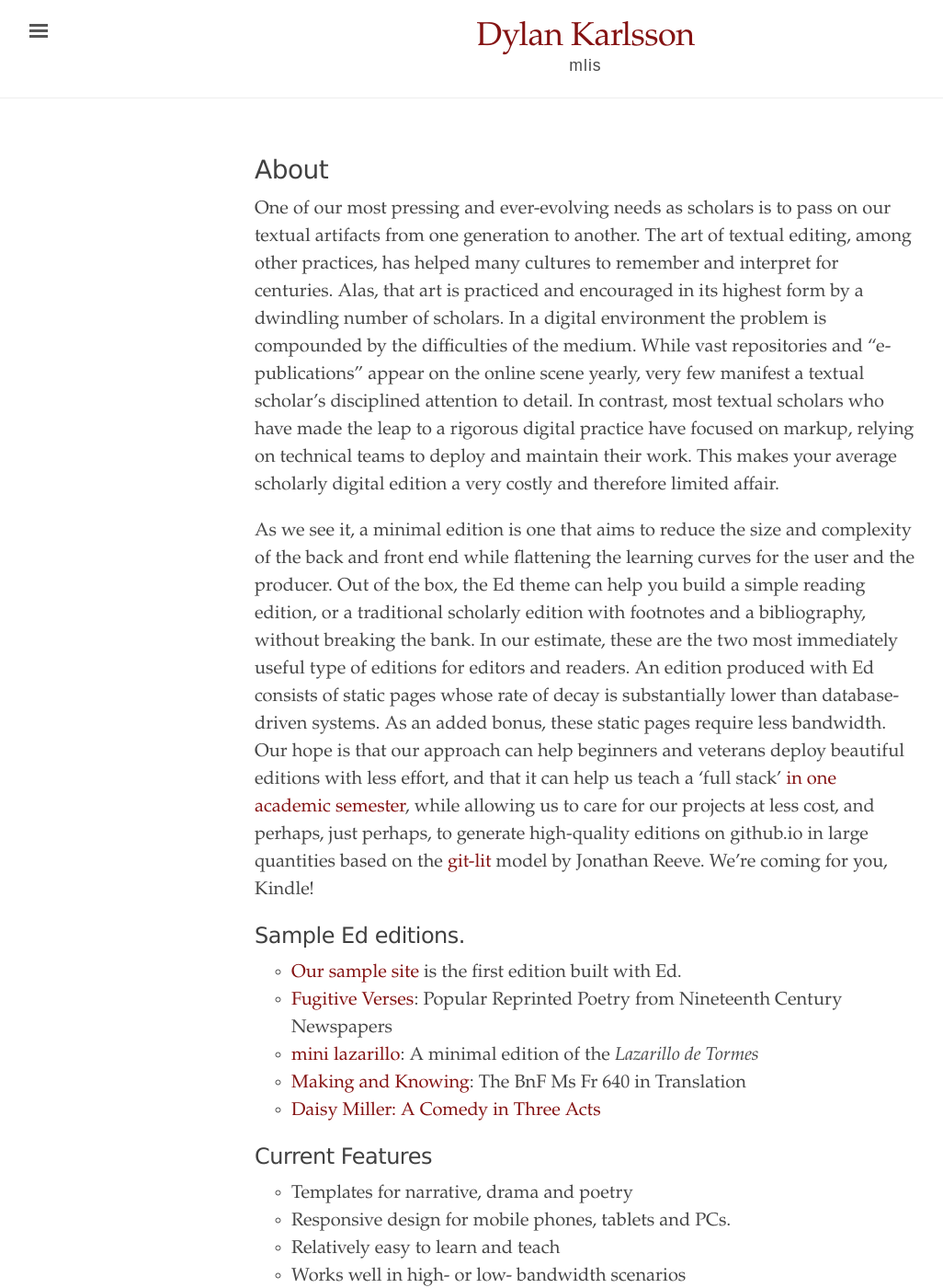
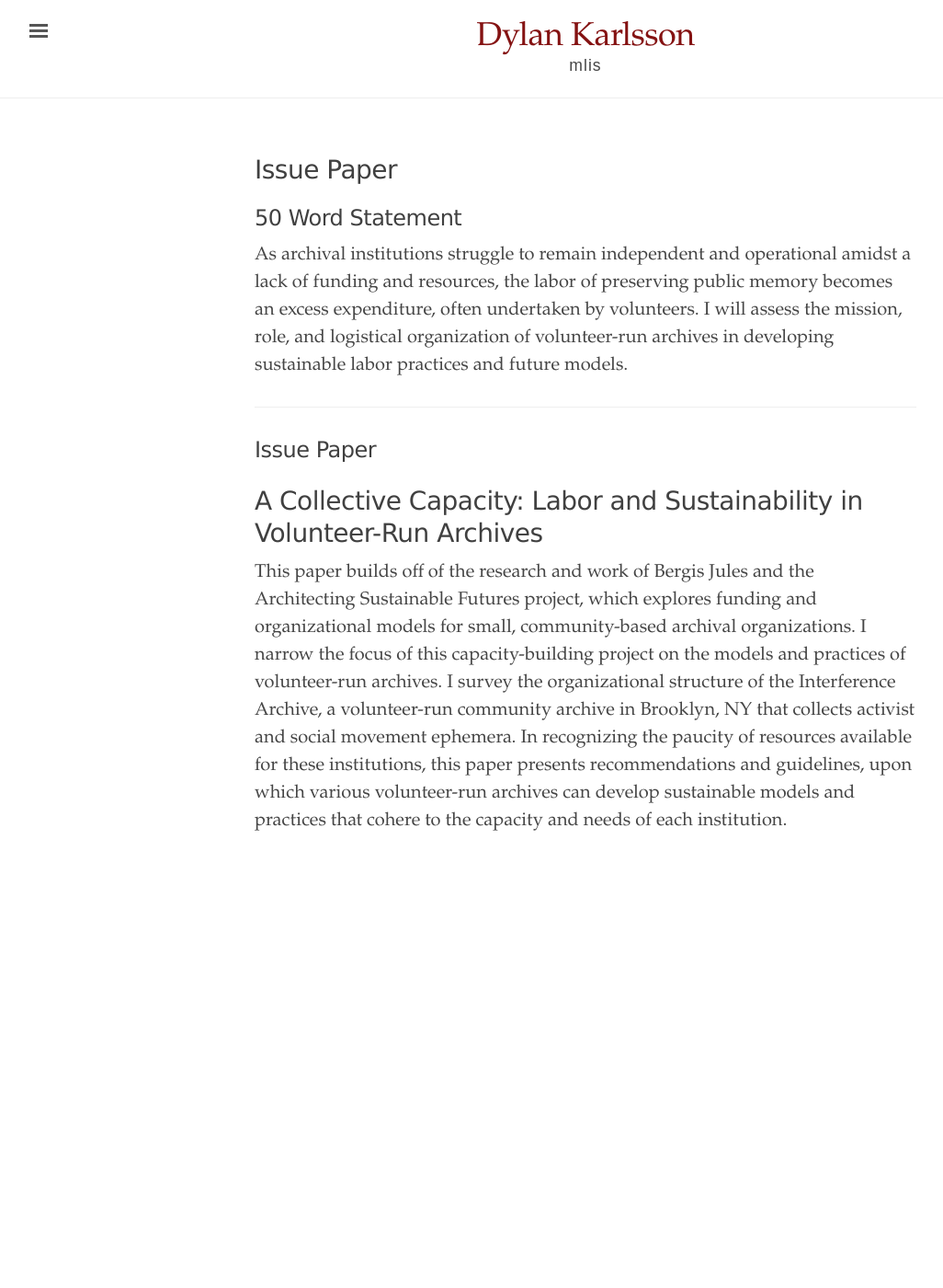
Before and after one commit to dylankarlsson/portfolio, a Jekyll site: the page built from about.md, in a window 1280 px wide and 1400 px high. Shown: the whole window at 92% size, without its empty margins (3-1029 px from the left). Built offline with Jekyll 4.4.1, drawn with Linux system fonts in a browser that asks for light colours; some of the changed text lies outside the part shown.

Commit message:
Update about and search

```diff
--- a/about.md
+++ b/about.md
@@ -1,59 +1,16 @@
 ---
 layout: page
-title: About
+title: Issue Paper
 ---
 
-One of our most pressing and ever-evolving needs as scholars is to pass on our textual artifacts
-from one generation to another. The art of textual editing, among other practices, has helped many
-cultures to remember and interpret for centuries. Alas, that art is practiced and encouraged in its
-highest form by a dwindling number of scholars. In a digital environment the problem is compounded
-by the difficulties of the medium. While vast repositories and "e-publications" appear on the
-online scene yearly, very few manifest a textual scholar's disciplined attention to detail. In
-contrast, most textual scholars who have made the leap to a rigorous digital practice have focused
-on markup, relying on technical teams to deploy and maintain their work. This makes your average
-scholarly digital edition a very costly and therefore limited affair.
+## 50 Word Statement
 
-As we see it, a minimal edition is one that aims to reduce the size and complexity of the back and
-front end while flattening the learning curves for the user and the producer. Out of the box, the Ed
-theme can help you build a simple reading edition, or a traditional scholarly edition with footnotes
-and a bibliography, without breaking the bank. In our estimate, these are the two most immediately
-useful type of editions for editors and readers. An edition produced with Ed consists of static
-pages whose rate of decay is substantially lower than database-driven systems. As an added bonus,
-these static pages require less bandwidth. Our hope is that our approach can help beginners and
-veterans deploy beautiful editions with less effort, and that it can help us teach a 'full stack'
-[in one academic semester](https://github.com/susannalles/MinimalEditions/blob/master/README.md),
-while allowing us to care for our projects at less cost, and perhaps, just perhaps, to generate
-high-quality editions on github.io in large quantities based on the
-[git-lit](http://jonreeve.com/2015/09/introducing-git-lit/) model by Jonathan Reeve. We're coming
-for you, Kindle!
+As archival institutions struggle to remain independent and operational amidst a lack of funding and resources, the labor of preserving public memory becomes an excess expenditure, often undertaken by volunteers. I will assess the mission, role, and logistical organization of volunteer-run archives in developing sustainable labor practices and future models.
 
+------
 
-## Sample Ed editions.
+## Issue Paper
 
-- [Our sample site](http://minicomp.github.io/ed/) is the first edition built with Ed.
-- [Fugitive Verses](http://fugitiverses.viraltexts.org/): Popular Reprinted Poetry from Nineteenth Century Newspapers
-- [mini lazarillo](http://minilazarillo.github.io/): A minimal edition of the *Lazarillo de Tormes*
-- [Making and Knowing](https://cu-mkp.github.io/GR8975-edition/): The BnF Ms Fr 640 in Translation
-- [Daisy Miller: A Comedy in Three Acts](https://britaneeelizabeth.github.io/ed/texts/DaisyMillerPlay/)
+# A Collective Capacity: Labor and Sustainability in Volunteer-Run Archives
 
-
-## Current Features
-
-- Templates for narrative, drama and poetry
-- Responsive design for mobile phones, tablets and PCs.
-- Relatively easy to learn and teach
-- Works well in high- or low- bandwidth scenarios
-- Easier for digital archives and libraries to preserve
-- Open source, open access
-- Unobtrusive footnotes
-- Metadata in Dublin Core and OpenGraph to play nice with Zotero, libraries and social media.
-- Automatic table of content generation
-- Simple search functionality
-- Annotations via [hypothes.is](https://hypothes.is/)
-- Optional: Ability to generate well-formatted bibliographies and linked citations
-
-
-## Installing and using Ed
-
-To learn how to install and begin using Ed, please visit our
-[documentation page](http://minicomp.github.io/ed/documentation).
+This paper builds off of the research and work of Bergis Jules and the Architecting Sustainable Futures project, which explores funding and organizational models for small, community-based archival organizations. I narrow the focus of this capacity-building project on the models and practices of volunteer-run archives. I survey the organizational structure of the Interference Archive, a volunteer-run community archive in Brooklyn, NY that collects activist and social movement ephemera. In recognizing the paucity of resources available for these institutions, this paper presents recommendations and guidelines, upon which various volunteer-run archives can develop sustainable models and practices that cohere to the capacity and needs of each institution.
```
Also changed, not shown: search.html (+14 -10 lines), 1 other file.
